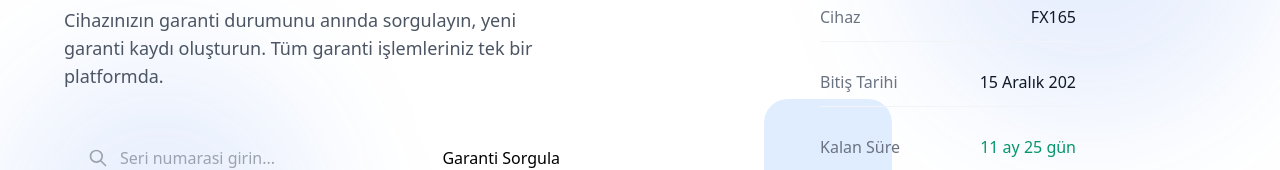
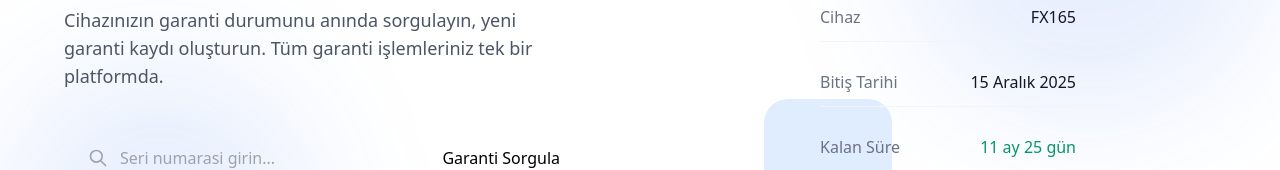
Before and after one commit to alialaca/fx-garanti-ui, a Nuxt app: page / in a window 1280 px wide. Shown: the part 342-512 px from the top of the page. Built offline with nearby package versions, Linux system fonts and the light colour scheme.

Commit message:
fix: Correct end date display to "15 Aralık 2025" in index page

```diff
--- a/app/pages/index.vue
+++ b/app/pages/index.vue
@@ -197,7 +197,7 @@ const exclusions = [
                   </div>
                   <div class="flex justify-between items-center py-3 border-b border-gray-100 dark:border-gray-800">
                     <span class="text-gray-500 dark:text-gray-400">Bitiş Tarihi</span>
-                    <span class="font-medium text-gray-900 dark:text-white">15 Aralık 202</span>
+                    <span class="font-medium text-gray-900 dark:text-white">15 Aralık 2025</span>
                   </div>
                   <div class="flex justify-between items-center py-3">
                     <span class="text-gray-500 dark:text-gray-400">Kalan Süre</span>
```
